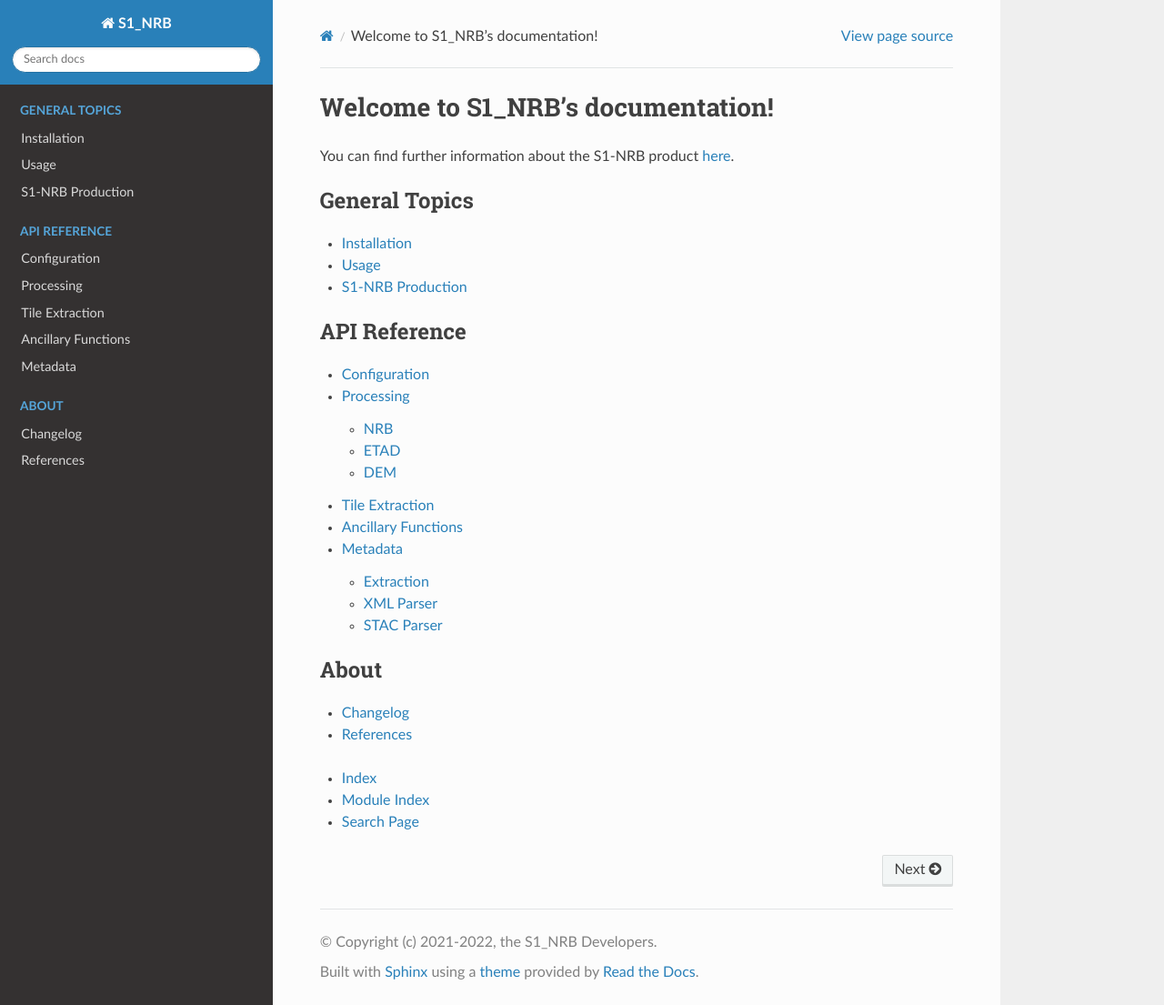
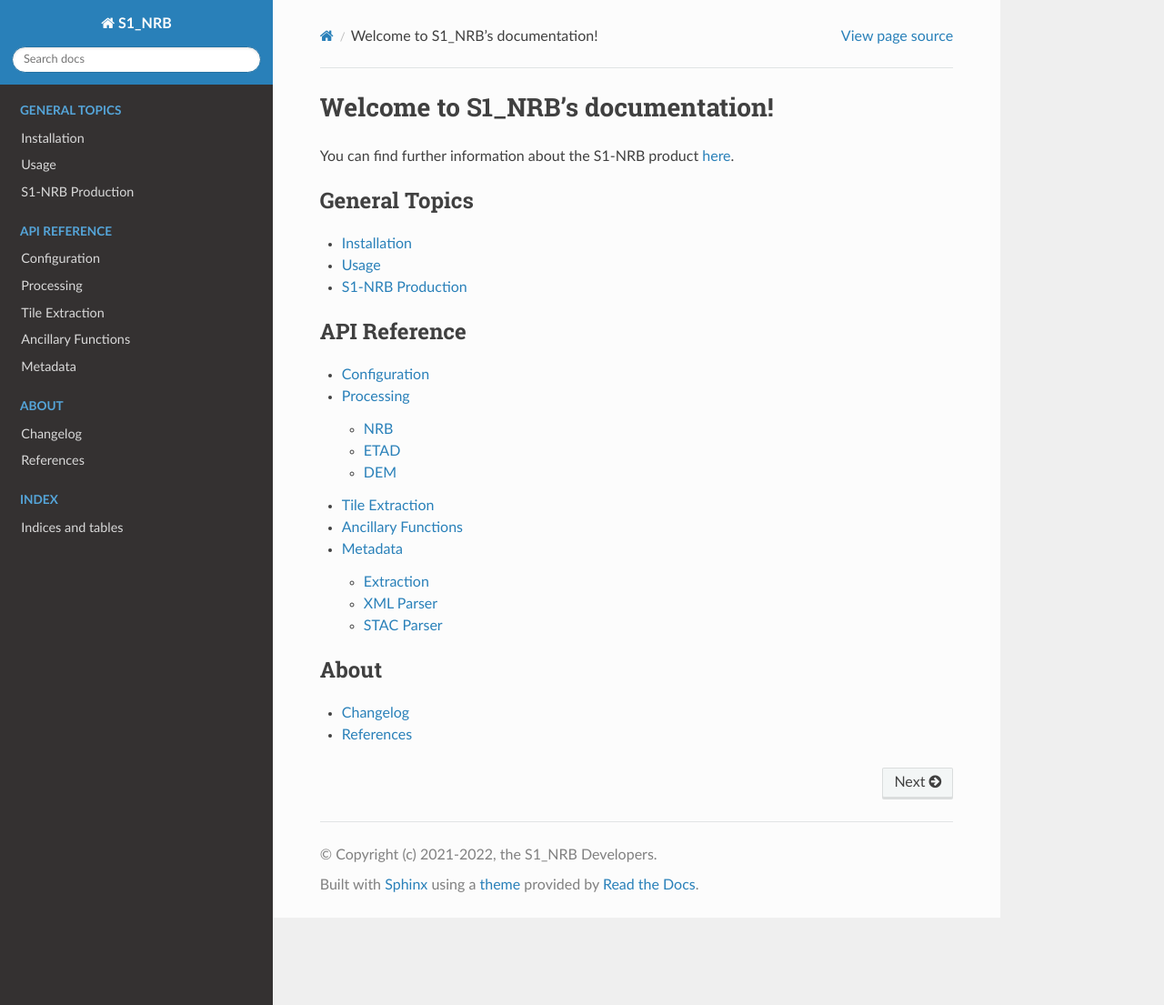
Before and after one commit to SAR-ARD/s1ard, a Sphinx documentation site: the page built from docs/index.rst, in a window 1280 px wide and 1105 px high. Shown: the whole window at 91% size. Built offline with Sphinx 7.4.7 and the Read the Docs theme 2.0.0, drawn with Linux system fonts in a browser that asks for light colours.

Commit message:
[docs] add tocs.rst

```diff
--- a/docs/index.rst
+++ b/docs/index.rst
@@ -24,6 +24,9 @@
    about/changelog
    about/references
 
-* :ref:`genindex`
-* :ref:`modindex`
-* :ref:`search`
+.. toctree::
+   :caption: Index
+   :hidden:
+   :maxdepth: 2
+
+   tocs
--- /dev/null
+++ b/docs/tocs.rst
@@ -0,0 +1,6 @@
+Indices and tables
+==================
+
+* :ref:`genindex`
+* :ref:`modindex`
+* :ref:`search`
```
